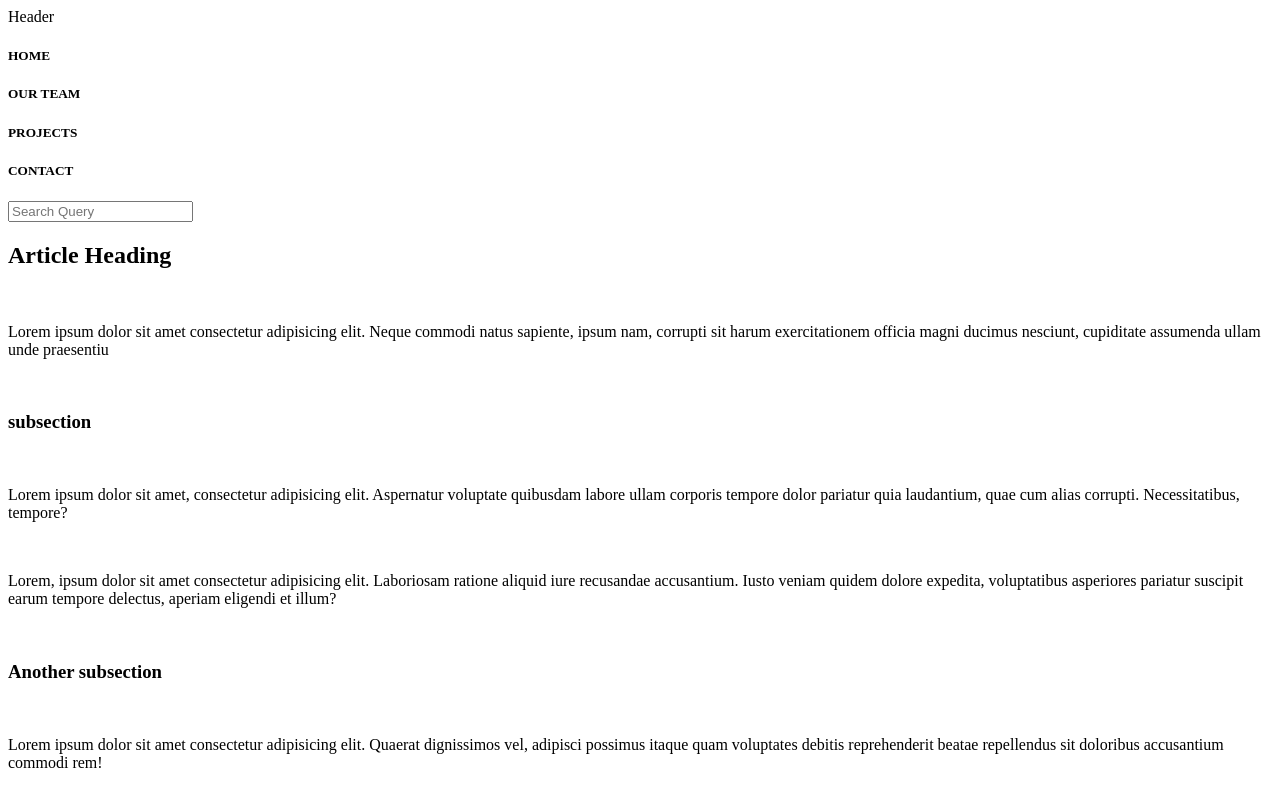
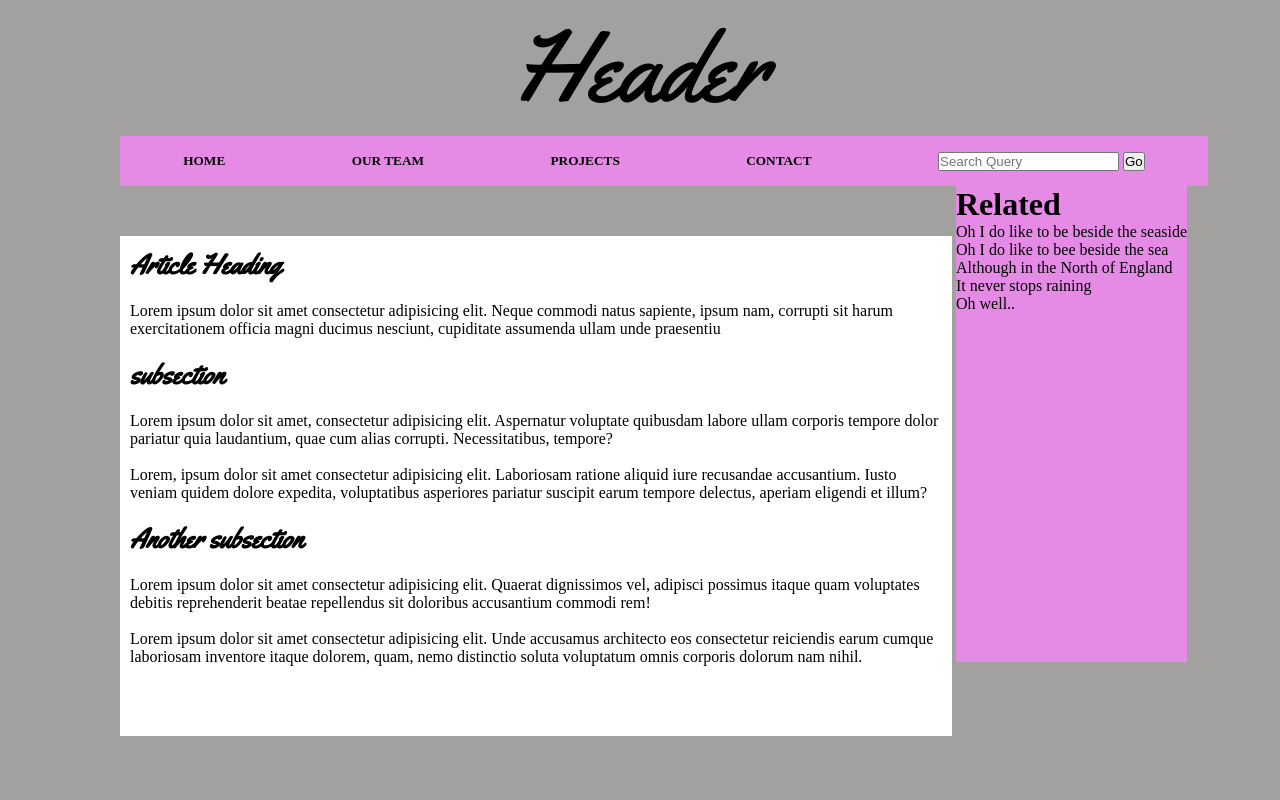
Before and after one commit to Abhishekmanral833/Web-dev-Projects, a plain HTML site: page project_mdn/index.html in a window 1280 px wide. Shown: the top 800 px of the page. Drawn offline with Linux system fonts and the light colour scheme; a web font is replaced by a local one.

Commit message:
used inline-block on article and related section

```diff
--- a/project_mdn/index.html
+++ b/project_mdn/index.html
@@ -1,12 +1,16 @@
 <!DOCTYPE html>
 <html lang="en">
   <head>
-        <meta charset="UTF-8">
-        <meta name="viewport" content="device-width">
-        <link rel="stylesheet" href="../Project_1/landing_page.css"> <!--or ./landing_page.css -->
-        <link rel="preconnect" href="https://fonts.googleapis.com">
-        <link rel="preconnect" href="https://fonts.gstatic.com" crossorigin>
-        <link href="https://fonts.googleapis.com/css2?family=Kablammo&family=Yellowtail&display=swap" rel="stylesheet">
+    <meta charset="UTF-8" />
+    <meta name="viewport" content="width=device-width" />
+    <link rel="stylesheet" href="../project_mdn/style.css" />
+    <!--or ./landing_page.css -->
+    <link rel="preconnect" href="https://fonts.googleapis.com" />
+    <link rel="preconnect" href="https://fonts.gstatic.com" crossorigin />
+    <link
+      href="https://fonts.googleapis.com/css2?family=Kablammo&family=Yellowtail&display=swap"
+      rel="stylesheet"
+    />
   </head>
   <body>
     <div id="main">
@@ -17,28 +21,53 @@
         <h5>OUR TEAM</h5>
         <h5>PROJECTS</h5>
         <h5>CONTACT</h5>
-            <input type="text" placeholder="Search Query">
+        <form>
+          <input type="text" placeholder="Search Query" />
+          <input type="submit" value="Go" />
+        </form>
       </div>
+
       <div id="article">
         <h2 class="art_heading"><strong>Article Heading</strong></h2>
-            <br>
-            <p>Lorem ipsum dolor sit amet consectetur adipisicing elit. Neque commodi natus sapiente, ipsum nam, corrupti sit harum exercitationem officia magni ducimus nesciunt, cupiditate assumenda ullam unde praesentiu</p>
-            <br>
+        <br />
+        <p>
+          Lorem ipsum dolor sit amet consectetur adipisicing elit. Neque commodi
+          natus sapiente, ipsum nam, corrupti sit harum exercitationem officia
+          magni ducimus nesciunt, cupiditate assumenda ullam unde praesentiu
+        </p>
+        <br />
         <h3 class="art_heading"><strong>subsection</strong></h3>
-            <br>
-            <p>Lorem ipsum dolor sit amet, consectetur adipisicing elit. Aspernatur voluptate quibusdam labore ullam corporis tempore dolor pariatur quia laudantium, quae cum alias corrupti. Necessitatibus, tempore?</p>
-            <br>
-            <p>Lorem, ipsum dolor sit amet consectetur adipisicing elit. Laboriosam ratione aliquid iure recusandae accusantium. Iusto veniam quidem dolore expedita, voluptatibus asperiores pariatur suscipit earum tempore delectus, aperiam eligendi et illum?</p>
-            <br>
+        <br />
+        <p>
+          Lorem ipsum dolor sit amet, consectetur adipisicing elit. Aspernatur
+          voluptate quibusdam labore ullam corporis tempore dolor pariatur quia
+          laudantium, quae cum alias corrupti. Necessitatibus, tempore?
+        </p>
+        <br />
+        <p>
+          Lorem, ipsum dolor sit amet consectetur adipisicing elit. Laboriosam
+          ratione aliquid iure recusandae accusantium. Iusto veniam quidem
+          dolore expedita, voluptatibus asperiores pariatur suscipit earum
+          tempore delectus, aperiam eligendi et illum?
+        </p>
+        <br />
         <h3 class="art_heading"><strong>Another subsection</strong></h3>
-            <br>
-            <p>Lorem ipsum dolor sit amet consectetur adipisicing elit. Quaerat dignissimos vel, adipisci possimus itaque quam voluptates debitis reprehenderit beatae repellendus sit doloribus accusantium commodi rem!</p>
-            <br>
-            <p>Lorem ipsum dolor sit amet consectetur adipisicing elit. Unde accusamus architecto eos consectetur reiciendis earum cumque laboriosam inventore itaque dolorem, quam, nemo distinctio soluta voluptatum omnis corporis dolorum nam nihil.</p>
+        <br />
+        <p>
+          Lorem ipsum dolor sit amet consectetur adipisicing elit. Quaerat
+          dignissimos vel, adipisci possimus itaque quam voluptates debitis
+          reprehenderit beatae repellendus sit doloribus accusantium commodi
+          rem!
+        </p>
+        <br />
+        <p>
+          Lorem ipsum dolor sit amet consectetur adipisicing elit. Unde
+          accusamus architecto eos consectetur reiciendis earum cumque
+          laboriosam inventore itaque dolorem, quam, nemo distinctio soluta
+          voluptatum omnis corporis dolorum nam nihil.
+        </p>
       </div>
-        </td>
 
-        <td>
       <div id="relatedd">
         <h1>Related</h1>
         <ul>
@@ -53,8 +82,6 @@
         <footer>
             <p>&#169; 2023 Abhshek Singh Manral. All rghts reserved.</p>
         </footer> -->
-
     </div>
   </body>
-
 </html>
--- a/project_mdn/style.css
+++ b/project_mdn/style.css
@@ -30,7 +30,6 @@ header{
     height: 50px;
     width: 85%;
     display: flex;
-    justify-content: center;
     align-items: center;
     justify-content: space-around;
     margin-left: 120px;
@@ -41,9 +40,11 @@ header{
     height: 500px;
     width:  65%;
     margin-left: 120px;
-    margin-top: 10px;
+    /* margin-top: 10px; */
     margin-bottom: 20px;
     padding: 10px;
+    display: inline-block;
+
 }
 .art_heading{
     font-family: 'Kablammo', cursive;
@@ -54,7 +55,8 @@ header{
 #relatedd{
    background-color: rgb(229, 139, 229);
    overflow: auto;
-   position: absolute;
-   left: 75%;
-   top: 14%;
+   display: inline-block;
+   margin-bottom: 0px;
+   height: 476px;
+
 }
```
Lines whose indentation alone changed are shown as unchanged.
